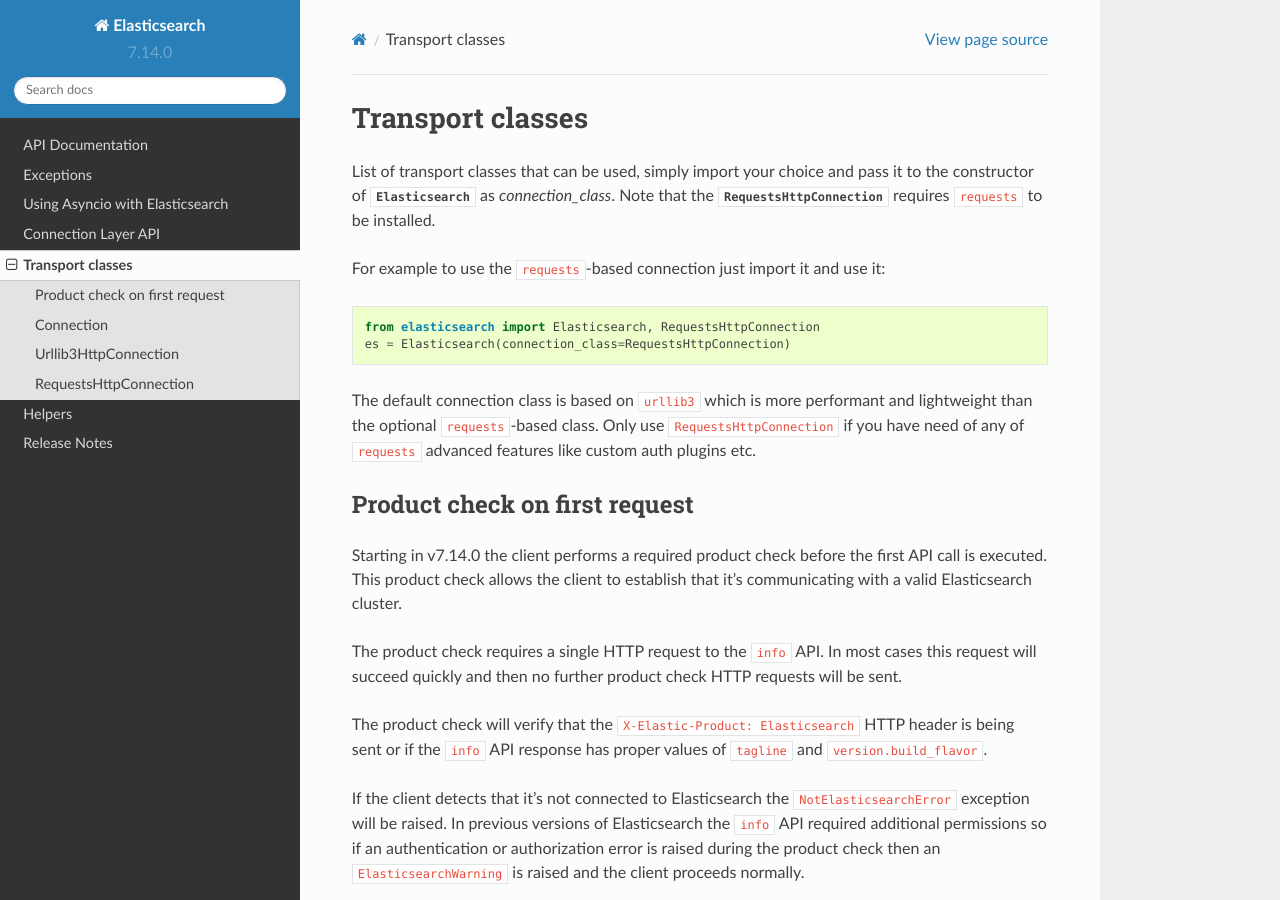
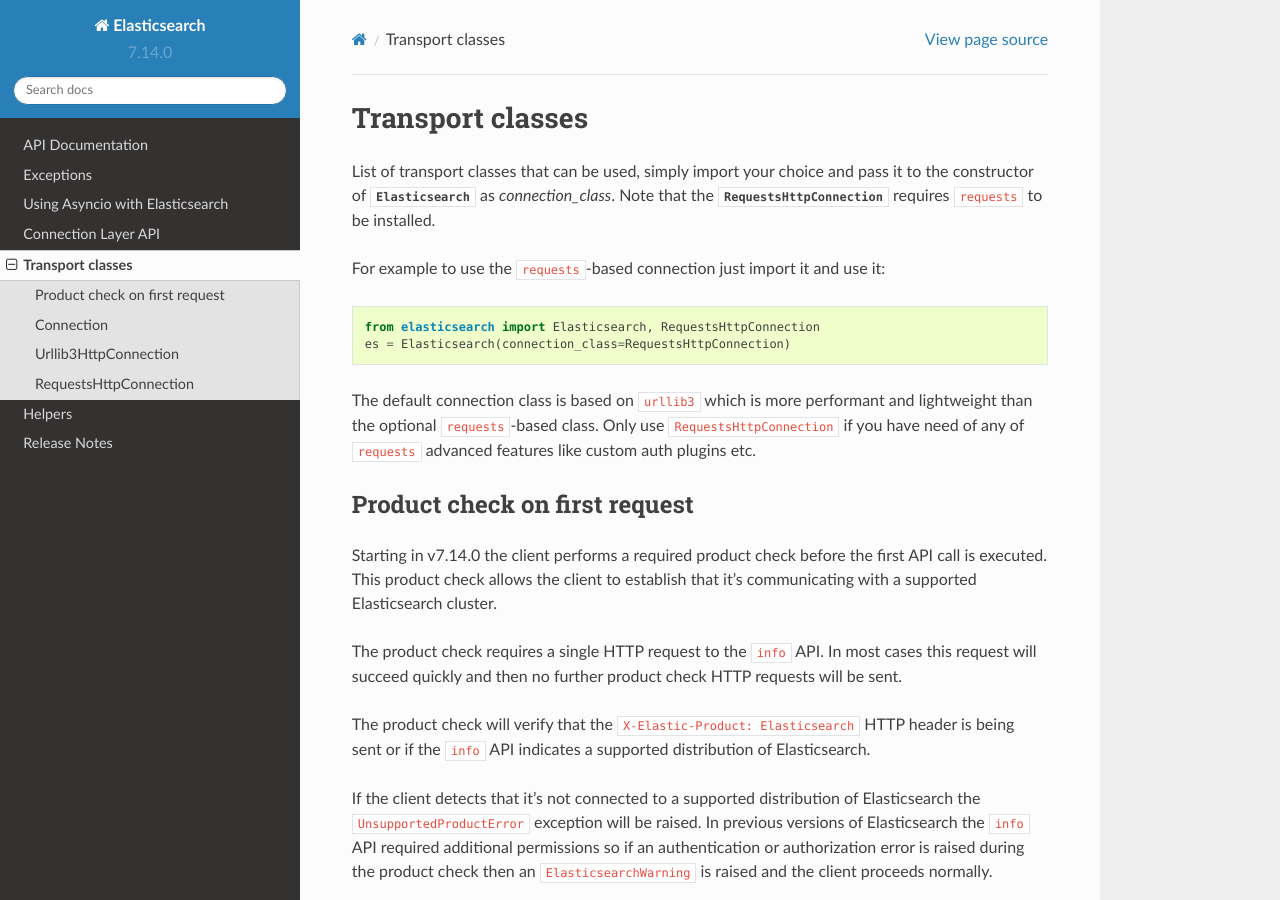
Before and after one commit to Logiclayer1111/elasticsearch, a Sphinx documentation site: the page built from docs/sphinx/transports.rst, in a window 1280 px wide and 900 px high. Built offline with Sphinx 7.4.7 and the Read the Docs theme 2.0.0, drawn with Linux system fonts in a browser that asks for light colours.

Commit message:
[7.14] Document 'UnsupportedProductError'

```diff
--- a/docs/sphinx/exceptions.rst
+++ b/docs/sphinx/exceptions.rst
@@ -23,3 +23,4 @@
 .. autoclass:: RequestError(TransportError)
 .. autoclass:: AuthenticationException(TransportError)
 .. autoclass:: AuthorizationException(TransportError)
+.. autoclass:: UnsupportedProductError
--- a/docs/sphinx/transports.rst
+++ b/docs/sphinx/transports.rst
@@ -26,21 +26,21 @@
 
 Starting in v7.14.0 the client performs a required product check before
 the first API call is executed. This product check allows the client to
-establish that it's communicating with a valid Elasticsearch cluster.
+establish that it's communicating with a supported Elasticsearch cluster.
 
 The product check requires a single HTTP request to the ``info`` API. In
 most cases this request will succeed quickly and then no further product
 check HTTP requests will be sent.
 
 The product check will verify that the ``X-Elastic-Product: Elasticsearch``
-HTTP header is being sent or if the ``info`` API response has proper values
-of ``tagline`` and ``version.build_flavor``.
+HTTP header is being sent or if the ``info`` API indicates a supported
+distribution of Elasticsearch.
 
-If the client detects that it's not connected to Elasticsearch the
-``NotElasticsearchError`` exception will be raised. In previous versions
-of Elasticsearch the ``info`` API required additional permissions so
-if an authentication or authorization error is raised during the
-product check then an ``ElasticsearchWarning`` is raised and the client
+If the client detects that it's not connected to a supported distribution of
+Elasticsearch the ``UnsupportedProductError`` exception will be raised.
+In previous versions of Elasticsearch the ``info`` API required additional
+permissions so if an authentication or authorization error is raised during
+the product check then an ``ElasticsearchWarning`` is raised and the client
 proceeds normally.
 
 .. py:module:: elasticsearch.connection
--- a/elasticsearch/__init__.py
+++ b/elasticsearch/__init__.py
@@ -51,6 +51,7 @@
     SerializationError,
     SSLError,
     TransportError,
+    UnsupportedProductError,
 )
 from .serializer import JSONSerializer
 from .transport import Transport
@@ -81,6 +82,7 @@
     "ConnectionTimeout",
     "AuthenticationException",
     "AuthorizationException",
+    "UnsupportedProductError",
     "ElasticsearchWarning",
     "ElasticsearchDeprecationWarning",
 ]
```
Also changed, not shown: 1 other file.
